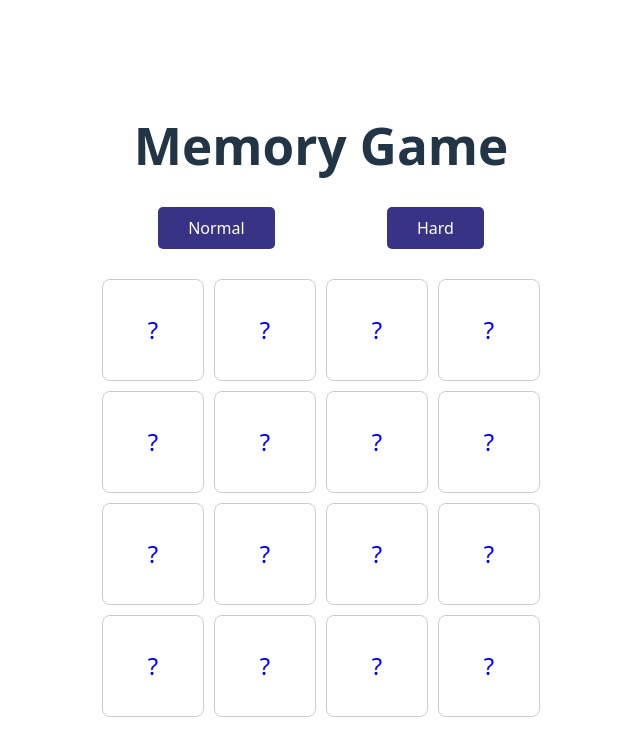
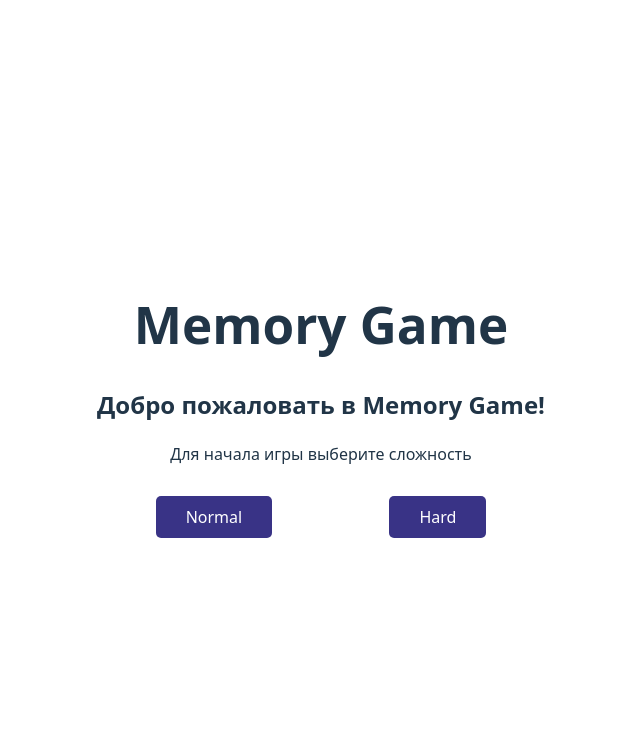
Before and after one commit to Kris8991/games, a React (Vite) app: page / in a window 1280 px wide. Shown: the top 756 px of the page, without its empty margins (319-959 px from the left). Built offline with nearby package versions, Linux system fonts and the light colour scheme.

Commit message:
компоненты вынесены, добавлено привет-сообщ

```diff
--- /dev/null
+++ b/src/components/MemoryGame/Card/Card.tsx
@@ -0,0 +1,18 @@
+import styles from "../MemoryGame.module.css";
+import type { CardType } from "../MemoryGame.utils";
+const Card = ({
+  card,
+  isFlipped,
+  onClick,
+}: {
+  card: CardType;
+  isFlipped: boolean;
+  onClick: () => void;
+}) => {
+  return (
+    <div className={styles.card} onClick={onClick}>
+      {isFlipped ? card.value : "?"}
+    </div>
+  );
+};
+export default Card;
--- /dev/null
+++ b/src/components/MemoryGame/DifficultyButtons/DifficultyButtons.tsx
@@ -0,0 +1,16 @@
+import styles from "../MemoryGame.module.css";
+import type { Difficulty } from "../MemoryGame.utils";
+
+const DifficultyButtons = ({
+  onDifficultyChange,
+}: {
+  onDifficultyChange: (difficulty: Difficulty) => void;
+}) => {
+  return (
+    <div className={styles.buttonWrapper}>
+      <button onClick={() => onDifficultyChange("normal")}>Normal</button>
+      <button onClick={() => onDifficultyChange("hard")}>Hard</button>
+    </div>
+  );
+};
+export default DifficultyButtons;
--- /dev/null
+++ b/src/components/MemoryGame/GameBoard/GameBoard.tsx
@@ -0,0 +1,44 @@
+import Card from "../Card/Card";
+import styles from "../MemoryGame.module.css";
+import type { CardType } from "../MemoryGame.utils";
+
+const GameBoard = ({
+  cards,
+  flippedCards,
+  onCardClick,
+  difficulty,
+}: {
+  cards: CardType[][];
+  flippedCards: string[];
+  onCardClick: (rowIndex: number, index: number) => void;
+  difficulty: "normal" | "hard";
+}) => {
+  console.log(flippedCards);
+  return (
+    <div
+      className={
+        difficulty === "normal"
+          ? styles.gridNormalContainer
+          : styles.gridHardContainer
+      }
+    >
+      {cards.map((row, rowIndex) => {
+        return row.map((card, index) => {
+          console.log(card);
+          const cardId = `${rowIndex}:${index}`;
+          const isFlipped = flippedCards.includes(cardId);
+          console.log(isFlipped);
+          return (
+            <Card
+              key={cardId}
+              card={card}
+              isFlipped={isFlipped}
+              onClick={() => onCardClick(rowIndex, index)}
+            />
+          );
+        });
+      })}
+    </div>
+  );
+};
+export default GameBoard;
--- a/src/components/MemoryGame/MemoryGame.module.css
+++ b/src/components/MemoryGame/MemoryGame.module.css
@@ -22,6 +22,7 @@
   transition: transform 0.3s;
   color: blue;
 }
+
 .flipped {
   transform: rotateY(180deg);
 }
@@ -31,7 +32,7 @@
 }
 
 .buttonWrapper {
-  margin-bottom: 30px;
+  margin-top: 30px;
   display: flex;
   justify-content: space-around;
 }
--- a/src/components/MemoryGame/MemoryGame.tsx
+++ b/src/components/MemoryGame/MemoryGame.tsx
@@ -1,24 +1,29 @@
 import React, { useRef, useState } from "react";
-import ReactDOM from "react-dom";
-import styles from "./MemoryGame.module.css";
 
 import type { Difficulty } from "./MemoryGame.utils";
 import { matrix, generateMatrix } from "./MemoryGame.utils";
+import DifficultyButtons from "./DifficultyButtons/DifficultyButtons";
+import GameBoard from "./GameBoard/GameBoard";
+import VictoryModal from "./VictoryModal/VictoryModal";
+import WelcomeMessage from "./WelcomeMessage/WelcomeMessage";
 
 const MemoryGame: React.FC = () => {
   console.log(matrix);
   const firstCardId = useRef<string>("");
+
   const [cards, setCards] = useState(matrix);
   const [flippedCards, setFlippeCards] = useState<string[]>([]);
   const [isDisabled, setIsDisabled] = useState(false);
   const [isModalActive, setIsModalActive] = useState(false);
   const [difficulty, setDifficulty] = useState<Difficulty>("normal");
+  const [gameStarted, setGameStarted] = useState(false);
 
   const handleDifficultyChange = (newDifficulty: Difficulty) => {
     setDifficulty(newDifficulty);
     setCards(generateMatrix(newDifficulty));
     setFlippeCards([]);
     firstCardId.current = "";
+    setGameStarted(true);
     setIsModalActive(false);
   };
 
@@ -31,41 +36,35 @@ const MemoryGame: React.FC = () => {
   console.log(matrix);
 
   const handleClick = (rowIndex: number, index: number) => {
+    const totalCards = difficulty === "normal" ? 16 : 36;
+
     const cardId = `${rowIndex}:${index}`;
 
     if (isDisabled) return;
     if (flippedCards.includes(cardId)) return;
 
-    setCards((prevCards) => {
-      const newCards = [...prevCards];
-      newCards[rowIndex][index] = {
-        ...newCards[rowIndex][index],
-        isFlipped: true,
-      };
-
-      const totalCards = newCards.flat().length;
-      const flippedCount = newCards
-        .flat()
-        .filter((card) => card.isFlipped).length;
-      console.log(totalCards, flippedCount);
-
-      if (totalCards === flippedCount) {
-        setTimeout(() => {
-          setIsModalActive(true);
-          console.log("Победа!");
-        }, 0);
-      }
-      return newCards;
-    });
-
     if (firstCardId.current === "") {
       firstCardId.current = cardId;
+
       console.log(firstCardId.current);
+
       setFlippeCards((prevValue) => [...prevValue, firstCardId.current]);
       return;
     }
+    console.log(flippedCards);
 
-    setFlippeCards((prevValue) => [...prevValue, cardId]);
+    setFlippeCards((prevValue) => {
+      const updateCards = [...prevValue, cardId];
+      console.log(flippedCards);
+      if (totalCards === updateCards.length) {
+        setTimeout(() => {
+          setIsModalActive(true);
+          console.log(flippedCards);
+        }, 100);
+      }
+      return updateCards;
+    });
+    console.log(flippedCards, totalCards);
 
     const [firstRow, firstIndex] = firstCardId.current.split(":").map(Number);
     const firstCard = cards[firstRow][firstIndex].value;
@@ -78,24 +77,6 @@ const MemoryGame: React.FC = () => {
       const secondCardId = cardId;
 
       setTimeout(() => {
-        setCards((prevCards) => {
-          const newCards = [...prevCards];
-
-          const [r1, i1] = firstCardIdRef.split(":").map(Number);
-          newCards[r1] = [...newCards[r1]];
-          newCards[r1][firstIndex] = {
-            ...newCards[r1][i1],
-            isFlipped: false,
-          };
-
-          const [r2, i2] = secondCardId.split(":").map(Number);
-          newCards[r2] = [...newCards[r2]];
-          newCards[r2][i2] = {
-            ...newCards[r2][i2],
-            isFlipped: false,
-          };
-          return newCards;
-        });
         setFlippeCards((prevValue) =>
           prevValue.filter(
             (id) => id !== firstCardIdRef && id !== secondCardId,
@@ -111,42 +92,18 @@ const MemoryGame: React.FC = () => {
   return (
     <>
       <h1>Memory Game</h1>
-      <div className={styles.buttonWrapper}>
-        <button onClick={() => handleDifficultyChange("normal")}>Normal</button>
-        <button onClick={() => handleDifficultyChange("hard")}>Hard</button>
-      </div>
-      <div
-        className={
-          difficulty === "normal"
-            ? styles.gridNormalContainer
-            : styles.gridHardContainer
-        }
-      >
-        {cards.map((row, rowIndex) => {
-          return row.map((card, index) => {
-            return (
-              <div
-                className={styles.card}
-                key={`${rowIndex}:${index}`}
-                onClick={() => handleClick(rowIndex, index)}
-              >
-                {card.isFlipped ? card.value : "?"}
-              </div>
-            );
-          });
-        })}
-      </div>
-      {isModalActive &&
-        ReactDOM.createPortal(
-          <div className={styles.modal}>
-            <div className={styles.modalContent}>
-              <h2>Победа!</h2>
-              <p>Вы нашли все пары!</p>
-              <button onClick={handleNewGameStart}>Новая игра</button>
-            </div>
-          </div>,
-          document.body,
-        )}
+      {!gameStarted ? (
+        <WelcomeMessage />
+      ) : (
+        <GameBoard
+          cards={cards}
+          flippedCards={flippedCards}
+          onCardClick={handleClick}
+          difficulty={difficulty}
+        />
+      )}
+      <DifficultyButtons onDifficultyChange={handleDifficultyChange} />
+      <VictoryModal isActive={isModalActive} onNewGame={handleNewGameStart} />
     </>
   );
 };
--- a/src/components/MemoryGame/MemoryGame.utils.ts
+++ b/src/components/MemoryGame/MemoryGame.utils.ts
@@ -29,7 +29,6 @@ const ENGLISH_ALPHABET = [
 
 export type CardType = {
   value: string;
-  isFlipped: boolean;
 };
 
 export type Difficulty = "normal" | "hard";
@@ -51,11 +50,9 @@ const getCards = (difficulty: Difficulty): CardType[] => {
   const initialArray = ENGLISH_ALPHABET.slice(0, count);
   return initialArray.map((item) => ({
     value: item,
-    isFlipped: false,
   }));
 };
 
-//Принимает массив карточек (8 или 18), удваивает его и перемешивает. На выходе pairedCards массив
 export const generateMatrix = (
   difficulty: Difficulty = "normal",
 ): CardType[][] => {
--- /dev/null
+++ b/src/components/MemoryGame/VictoryModal/VictoryModal.tsx
@@ -0,0 +1,23 @@
+import ReactDOM from "react-dom";
+import styles from "../MemoryGame.module.css";
+
+const VictoryModal = ({
+  isActive,
+  onNewGame,
+}: {
+  isActive: boolean;
+  onNewGame: () => void;
+}) => {
+  if (!isActive) return null;
+  return ReactDOM.createPortal(
+    <div className={styles.modal}>
+      <div className={styles.modalContent}>
+        <h2>Победа!</h2>
+        <p>Вы нашли все пары!</p>
+        <button onClick={onNewGame}>Новая игра</button>
+      </div>
+    </div>,
+    document.body,
+  );
+};
+export default VictoryModal;
--- /dev/null
+++ b/src/components/MemoryGame/WelcomeMessage/WelcomeMessage.module.css
@@ -0,0 +1,3 @@
+.welcomeMessage {
+  text-align: center;
+}
--- /dev/null
+++ b/src/components/MemoryGame/WelcomeMessage/WelcomeMessage.tsx
@@ -0,0 +1,11 @@
+import styles from "./WelcomeMessage.module.css";
+
+const WelcomeMessage = () => {
+  return (
+    <div className={styles.welcomeMessage}>
+      <h2>Добро пожаловать в Memory Game!</h2>
+      <p>Для начала игры выберите сложность</p>
+    </div>
+  );
+};
+export default WelcomeMessage;
```
Also changed, not shown: src/components/MemoryGame/Card/Card.module.css (added).
